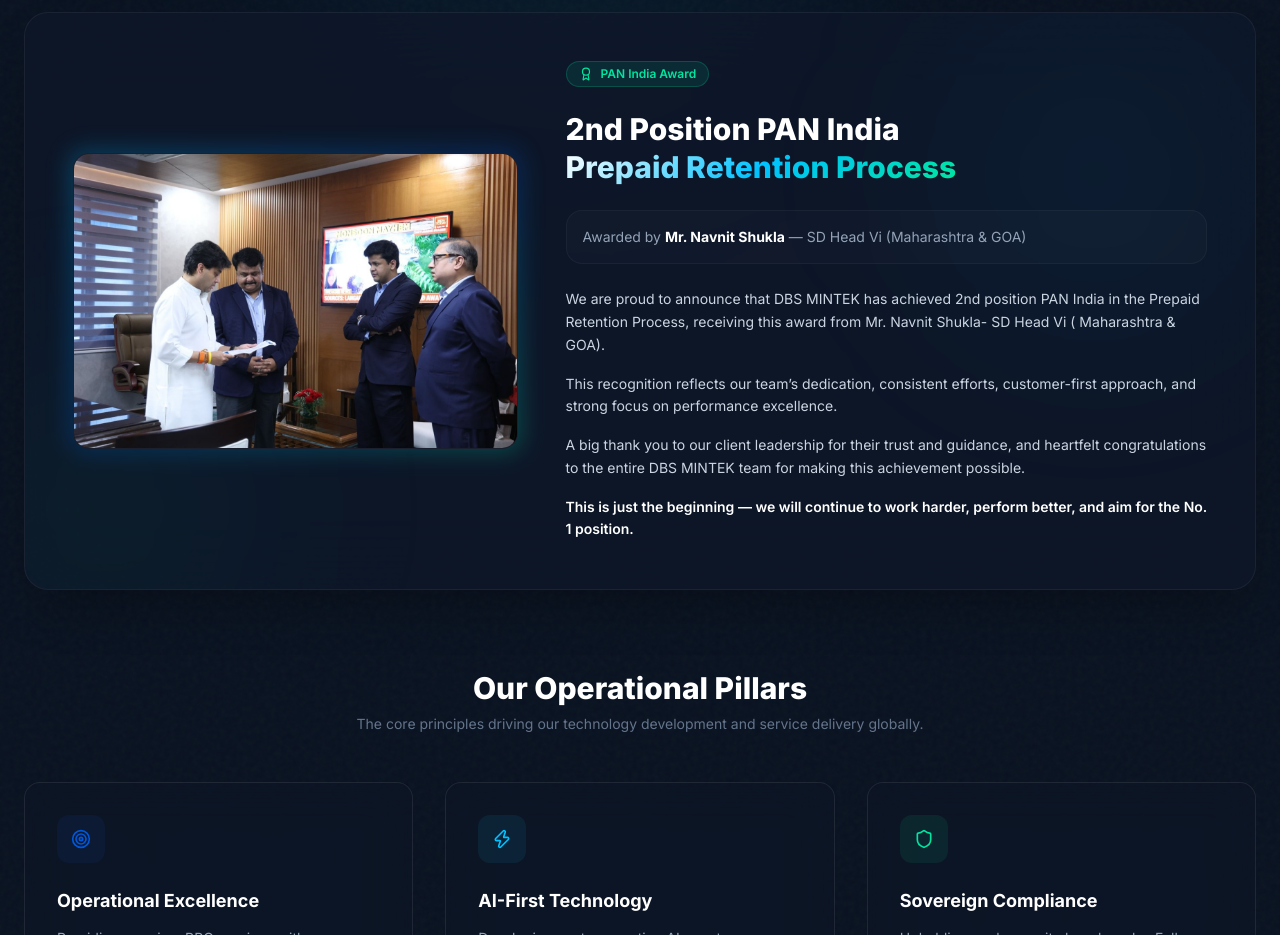
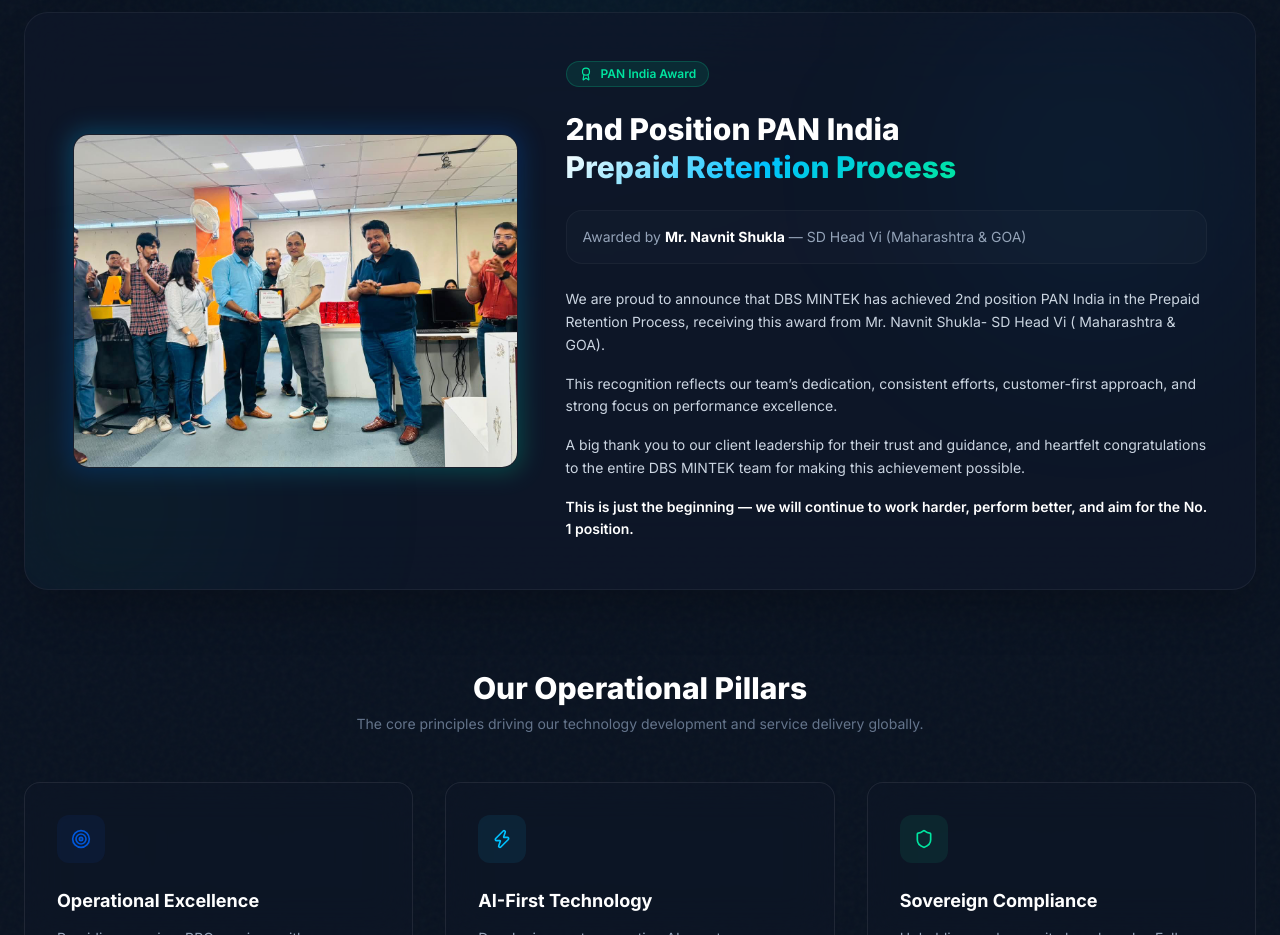
Before and after one commit to sabledattatray/Nexdial-IO, a Next.js app: page /about in a window 1280 px wide. Shown: the part 1100-2035 px from the top of the page. Built offline with nearby package versions, Linux system fonts and the light colour scheme.

Commit message:
feat: use certication.jpg for national award showcase

```diff
--- a/src/app/about/page.tsx
+++ b/src/app/about/page.tsx
@@ -139,7 +139,7 @@ export default function AboutPage() {
                 <div className="absolute -inset-1 rounded-2xl bg-gradient-to-br from-[#00C2FF] via-[#0057D9] to-[#00E5A0] opacity-25 group-hover:opacity-40 transition duration-500 blur-md" />
                 <div className="relative rounded-2xl border border-white/[0.08] overflow-hidden bg-[#060D1B]">
                   <img
-                    src="/image1.jpg"
+                    src="/certication.jpg"
                     alt="PAN India prepaid retention award presentation"
                     className="w-full h-auto object-cover transform group-hover:scale-105 transition-transform duration-700"
                   />
```
Also changed, not shown: public/certication.jpg (added).
